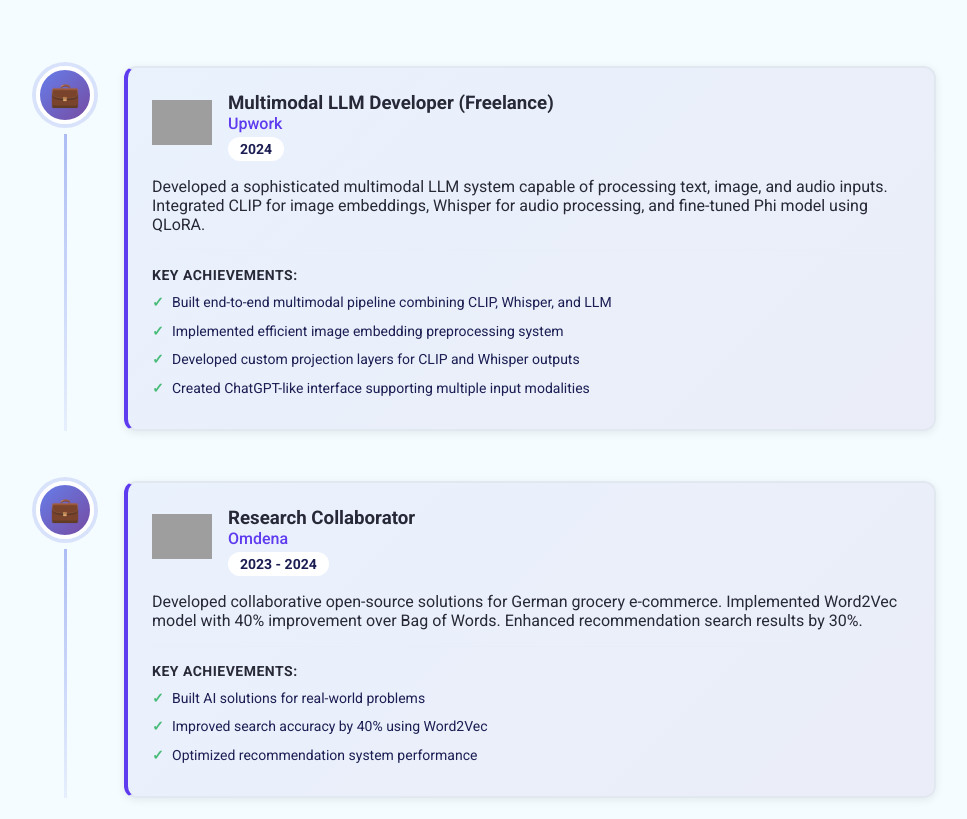
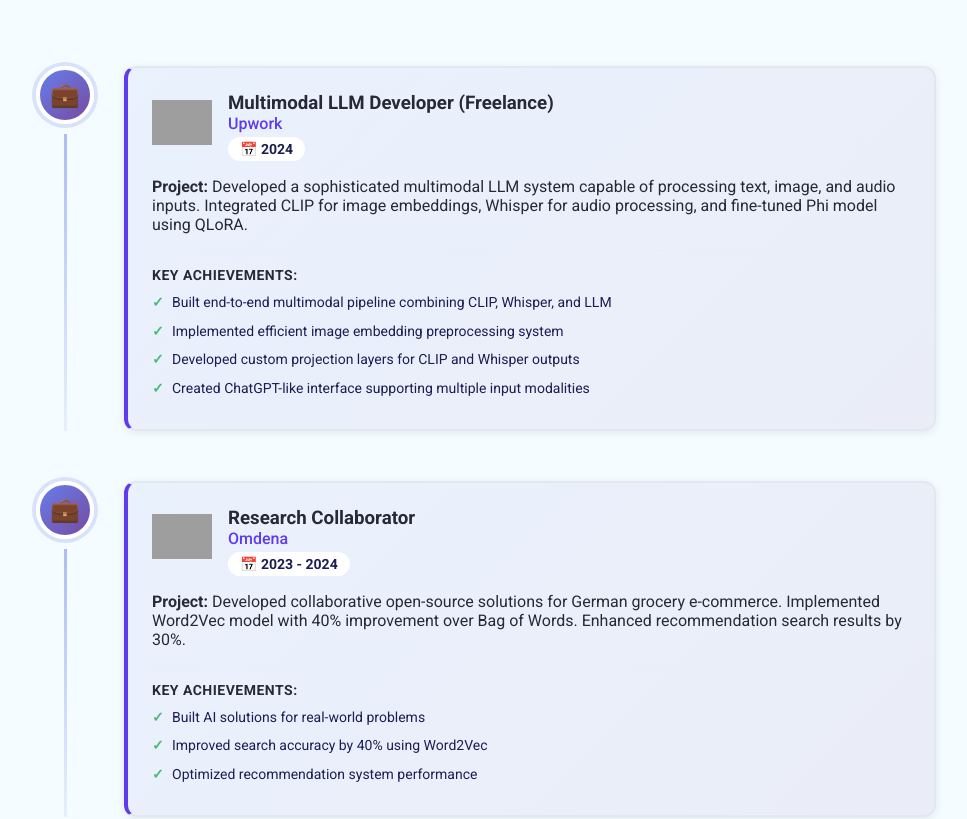
Before and after one commit to Girdhar97/Portfolio-Website, a React (Vite) app: page / in a window 1280 px wide. Shown: the part 4380-5199 px from the top of the page, without its empty margins (154-1121 px from the left). Built offline with nearby package versions, Linux system fonts and the light colour scheme; grey boxes are pictures that could not be loaded.

Commit message:
Update work experience timeline

```diff
--- a/src/Pages/Home/WorkExperience.jsx
+++ b/src/Pages/Home/WorkExperience.jsx
@@ -28,10 +28,10 @@ export default function WorkExperience() {
                 <div className="experience--title--wrapper">
                   <h3 className="experience--title">{item.title}</h3>
                   <p className="experience--company">{item.company}</p>
-                  <p className="experience--duration">{item.duration}</p>
+                  <p className="experience--duration">📅 {item.duration}</p>
                 </div>
               </div>
-              <p className="experience--description">{item.description}</p>
+              <p className="experience--description"><strong>Project:</strong> {item.description}</p>
 
               {/* Key Achievements */}
               {item.achievements && item.achievements.length > 0 && (
@@ -42,6 +42,9 @@ export default function WorkExperience() {
                       <li key={idx}>{achievement}</li>
                     ))}
                   </ul>
+                  {item.grade && (
+                    <p className="education--grade">🎓 {item.grade}</p>
+                  )}
                 </div>
               )}
             </div>
```
